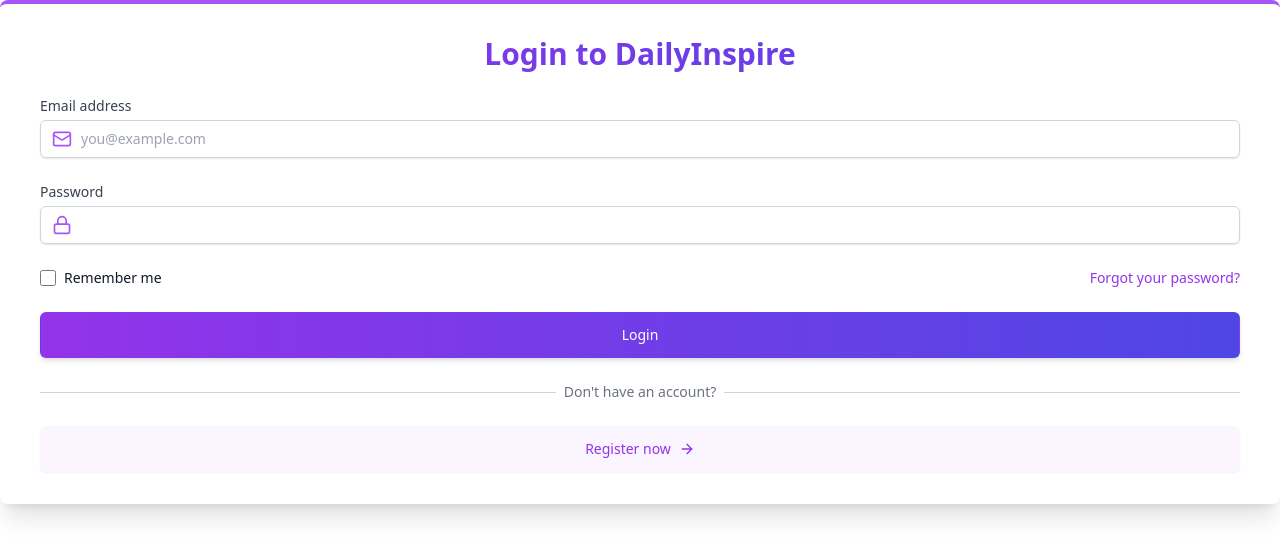
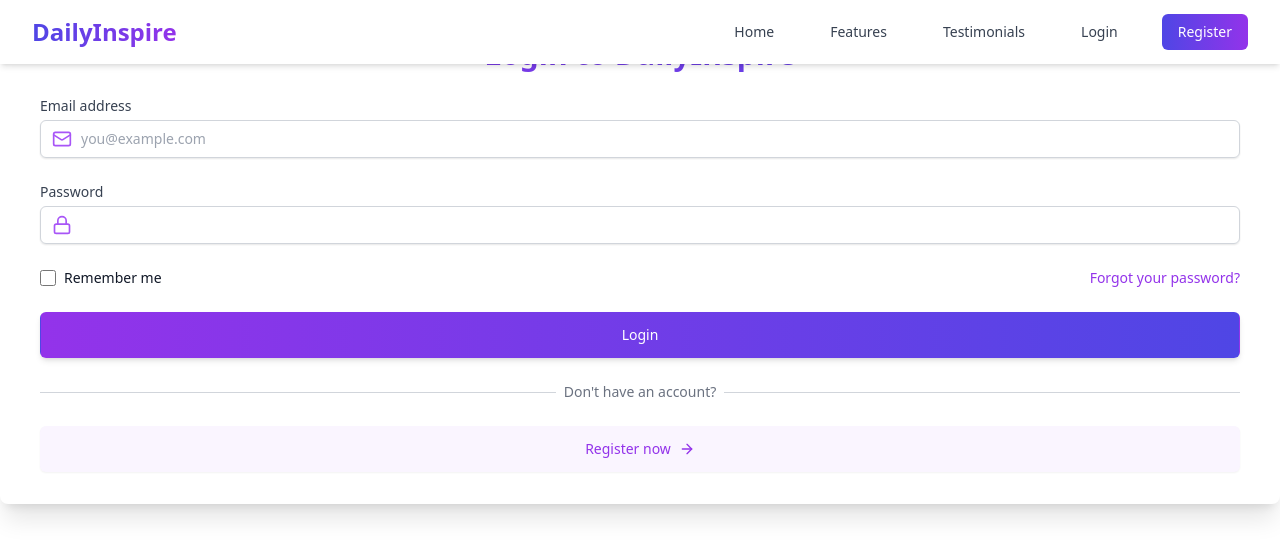
Before and after one commit to eyalyehiely/dailyInspire-client, a React (Vite) app: page /login in a window 1280 px wide. Shown: the top 558 px of the page. Built offline with nearby package versions, Linux system fonts and the light colour scheme.

Commit message:
`Added Header component to LoginForm and UserPreferences components`

```diff
--- a/src/components/Login/LoginForm.jsx
+++ b/src/components/Login/LoginForm.jsx
@@ -2,6 +2,7 @@ import React, { useState } from "react";
 import { Mail, Lock, ArrowRight, AlertCircle } from "lucide-react";
 import { login } from "../../functions/login";
 import { Link } from "react-router-dom";
+import Header from "../General/Header";
 
 const LoginForm = ({ onRegisterClick, onLoginSuccess = () => {} }) => {
   const [formData, setFormData] = useState({
@@ -98,6 +99,8 @@ const LoginForm = ({ onRegisterClick, onLoginSuccess = () => {} }) => {
   };
 
   return (
+    <>
+    <Header/>
     <div className="bg-white py-8 px-6 shadow-xl rounded-lg sm:px-10 border-t-4 border-purple-500 transform transition-all duration-300 hover:shadow-2xl">
       <h2 className="mb-6 text-center text-3xl font-extrabold bg-clip-text text-transparent bg-gradient-to-r from-purple-600 to-indigo-600">
         Login to DailyInspire
@@ -237,6 +240,8 @@ const LoginForm = ({ onRegisterClick, onLoginSuccess = () => {} }) => {
         </div>
       </div>
     </div>
+    </>
+
   );
 };
 
--- a/src/components/preferences/UserPreferences.jsx
+++ b/src/components/preferences/UserPreferences.jsx
@@ -1,6 +1,8 @@
 import React, { useState, useEffect } from "react";
 import axios from "axios";
 import { User, Clock, Globe, Bell, Save, X, Edit } from "lucide-react";
+import Header from "../General/Header";
+
 
 const UserPreferences = () => {
   const VITE_BASE_API = import.meta.env.VITE_BASE_API || 'http://localhost:3000/api';
@@ -117,6 +119,8 @@ const UserPreferences = () => {
   }
 
   return (
+    <>
+    <Header/>
     <div className="max-w-4xl mx-auto px-4 py-8 sm:px-6 lg:px-8">
       <div className="bg-white rounded-xl shadow-xl overflow-hidden border-t-4 border-indigo-500">
         <div className="px-6 py-5 bg-gradient-to-r from-indigo-50 to-purple-50">
@@ -373,6 +377,7 @@ const UserPreferences = () => {
         </form>
       </div>
     </div>
+    </>
   );
 };
 
```
